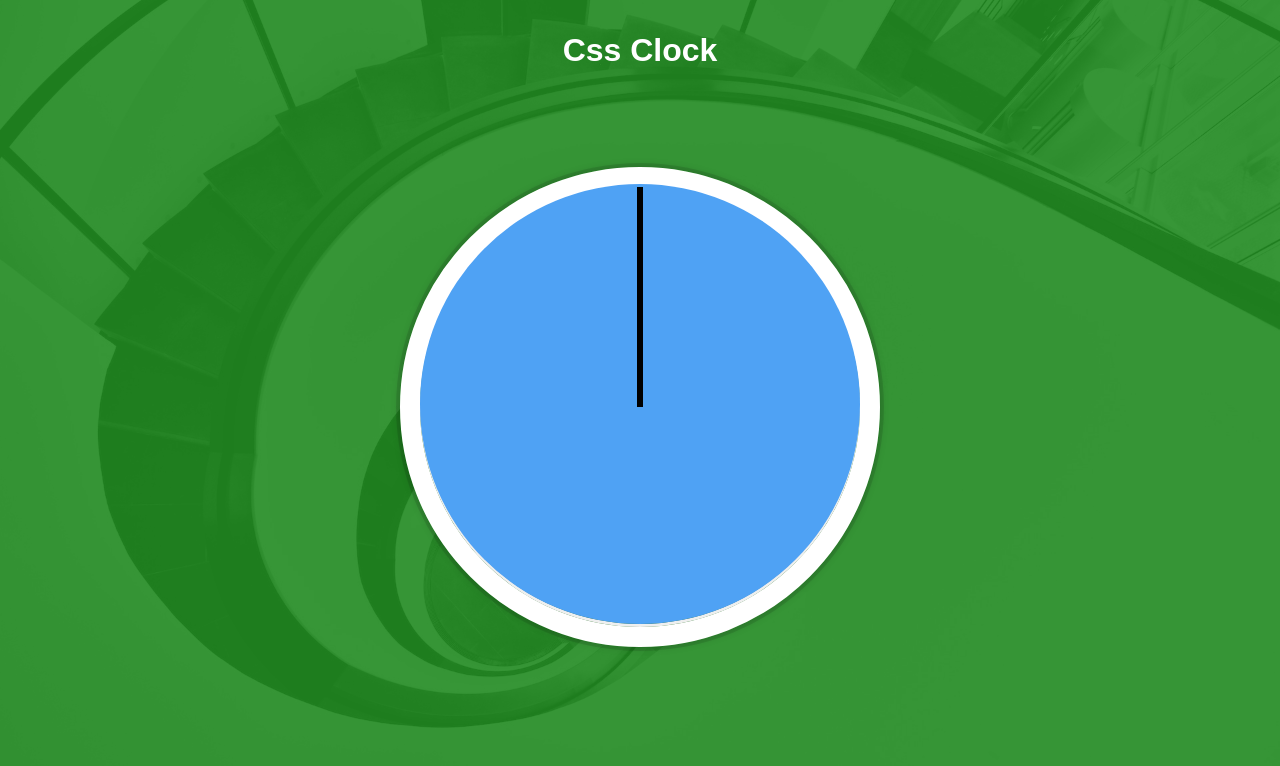
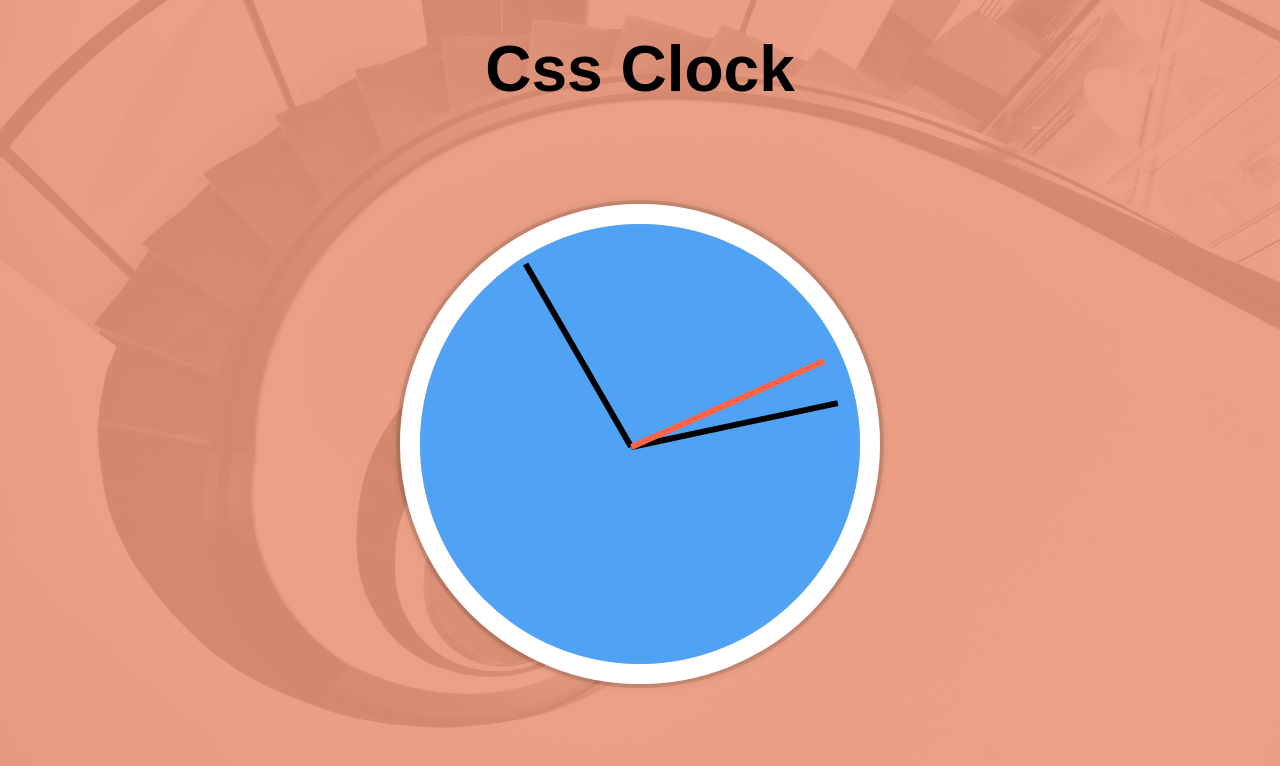
Before and after one commit to arunrr/css-clock-, a plain HTML site: page index.html in a window 1280 px wide. Drawn offline with Linux system fonts and the light colour scheme.

Commit message:
Update overall styling

```diff
--- a/index.html
+++ b/index.html
@@ -12,9 +12,9 @@
     <h1>css clock</h1>
     <div class="clock">
       <div class="clock-face">
-        <div class="hand"></div>
-        <div class="hand"></div>
-        <div class="hand"></div>
+        <div class="hand hour-hand"></div>
+        <div class="hand minute-hand"></div>
+        <div class="hand second-hand"></div>
       </div>
     </div>
 
--- a/style/main.css
+++ b/style/main.css
@@ -8,7 +8,6 @@ body {
   font-family: sans-serif;
   background: url("../assets/bg.jpg") center center fixed;
   background-size: cover;
-  color: white;
   display: flex;
   flex-direction: column;
   flex: 1;
@@ -17,7 +16,7 @@ body {
 }
 
 .wrapper {
-  background-color: forestgreen;
+  background-color: darksalmon;
   position: fixed;
   inset: 0;
   z-index: -1;
@@ -25,7 +24,7 @@ body {
 }
 
 h1 {
-  font-size: 2rem;
+  font-size: 4rem;
   text-transform: capitalize;
   margin-top: 2rem;
   margin-bottom: 3rem;
@@ -48,17 +47,19 @@ h1 {
   inset: 0;
   border-radius: 50%;
   background-color: rgb(79, 162, 244);
-  transform: translateY(-3px);
 }
 
 .hand {
-  width: 50%;
+  width: 48%;
   height: 6px;
   background-color: black;
   position: absolute;
   top: 50%;
   transform-origin: 100%;
   transform: rotate(90deg);
-  transition: all 0.05s;
   transition-timing-function: cubic-bezier(0.1, 2.7, 0.58, 1);
 }
+
+.second-hand {
+  background-color: tomato;
+}
```
